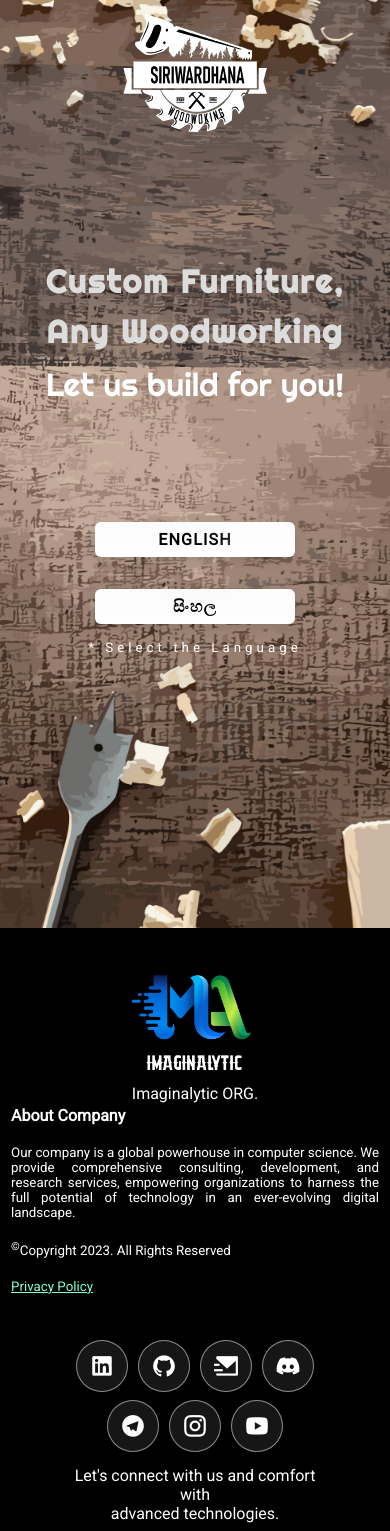
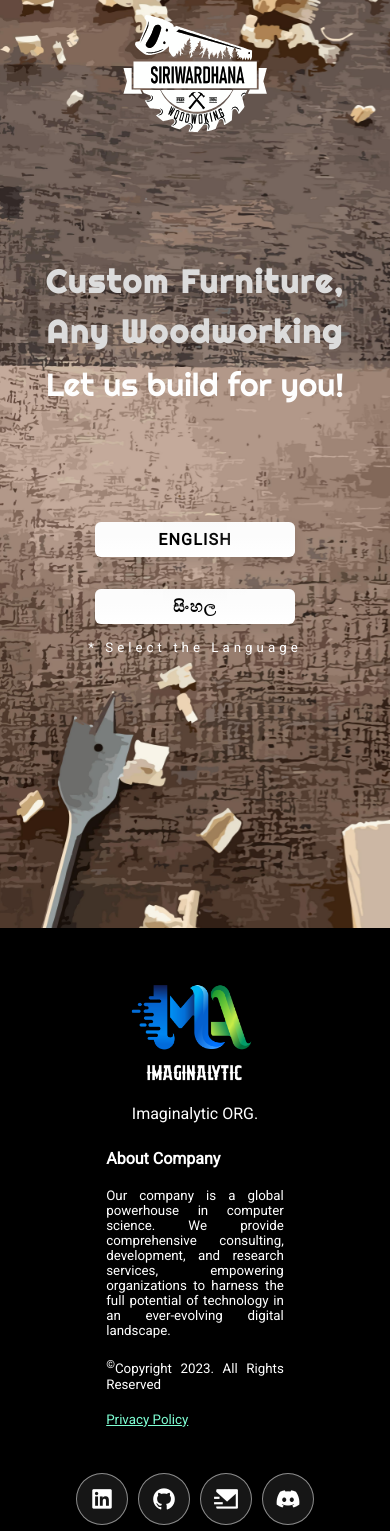
Before and after one commit to ishararaviget9/Woodworking, a React (Create React App) app: page / in a window 390 px wide. Shown: the top 1531 px of the page. Built offline with nearby package versions, Linux system fonts and the light colour scheme.

Commit message:
first commit

```diff
--- a/src/components/Footer.js
+++ b/src/components/Footer.js
@@ -5,7 +5,7 @@ import logo from "../assets/img/my_logo.png";
 const Footer = () => {
   return (
     <div className="footer">
-      <div className="container">
+      <div className="f_container">
         <div className="align-items-center">
           <div className="col">
             <img src={logo} alt="Logo" />
--- a/src/components/FooterStyle.css
+++ b/src/components/FooterStyle.css
@@ -1,47 +1,51 @@
+@import url("https://fonts.googleapis.com/css2?family=Shadows+Into+Light&display=swap");
 .footer {
   --dark-color: #000;
   background: var(--dark-color);
   padding: 2rem 4rem;
 }
-.container {
+.footer .f_container {
   display: flex;
   justify-content: center;
   width: 100%;
 }
-.align-items-center {
+.footer .f_container .align-items-center {
   display: flex;
   justify-content: space-between;
   width: 100%;
   height: 200px;
   color: #fff;
 }
-.align-items-center .col {
+.footer .f_container .align-items-center .col {
   width: 140px;
-  height: 120px;
+  height: 50%;
+  text-align: center;
+}
+.footer .f_container .align-items-center .col img {
+  width: 100%;
+  height: 100%;
+  object-fit: contain;
 }
 
-.align-items-center .discription {
+.footer .f_container .align-items-center .discription {
   padding: 1rem;
-  width: 400px;
+  width: 50%;
   display: flex;
   flex-direction: column;
 }
-.align-items-center .discription h4 {
+
+.footer .f_container .align-items-center .discription h4 {
   padding: 10px 0 10px 0;
   text-align: left;
 }
-.align-items-center .discription small {
+.footer .f_container .align-items-center .discription small {
   padding: 10px 0 10px 0;
   text-align: justify;
 }
-.align-items-center .discription small a {
+.footer .f_container .align-items-center .discription small a {
   color: aquamarine;
 }
-.align-items-center .col img {
-  width: 100%;
-  height: 100%;
-  object-fit: cover;
-}
+
 .social {
   padding: 1rem;
   display: flex;
@@ -80,41 +84,79 @@
 }
 
 @media (max-width: 576px) {
-  .align-items-center {
+  .footer .f_container .align-items-center {
     flex-direction: column;
     height: auto;
   }
-  .container {
+  .footer .f_container {
     flex-direction: column;
   }
-  .align-items-center {
+  .footer .f_container .align-items-center {
     align-items: center;
     justify-content: center;
   }
+  nav.navbar .navbar-nav .nav-link.navbar-link {
+    padding: 0 50px;
+  }
+  .navbar-text button {
+    margin-left: 50px;
+  }
+  .footer .f_container .align-items-center .col {
+    height: 80%;
+  }
+  .footer .f_container .align-items-center .discription {
+    width: 80%;
+  }
 }
+
 @media (max-width: 768px) {
-  .align-items-center {
+  .footer .f_container .align-items-center {
     flex-direction: column;
     height: auto;
   }
-  .container {
+  .footer .f_container {
     flex-direction: column;
   }
-  .align-items-center {
+  .footer .f_container .align-items-center {
     align-items: center;
     justify-content: center;
   }
+  nav.navbar .navbar-nav .nav-link.navbar-link {
+    padding: 0 50px;
+  }
+  .navbar-text button {
+    margin-left: 50px;
+  }
+  .footer .f_container .align-items-center .col {
+    height: 80%;
+  }
+  .footer .f_container .align-items-center .discription {
+    width: 80%;
+  }
 }
+
 @media (max-width: 992px) {
-  .align-items-center {
+  .footer .f_container .align-items-center {
     flex-direction: column;
     height: auto;
   }
-  .container {
+  .footer .f_container {
     flex-direction: column;
   }
-  .align-items-center {
+  .footer .f_container .align-items-center {
     align-items: center;
     justify-content: center;
   }
+  nav.navbar .navbar-nav .nav-link.navbar-link {
+    padding: 0 50px;
+  }
+  .navbar-text button {
+    margin-left: 50px;
+  }
+  .footer .f_container .align-items-center .col {
+    height: 80%;
+  }
+  .footer .f_container .align-items-center .discription {
+    width: 80%;
+  }
 }
--- a/src/components/NavbarStyles.css
+++ b/src/components/NavbarStyles.css
@@ -6,7 +6,7 @@
   width: 96%;
   height: 90px;
   border-radius: 10px;
-  position: fixed;
+  position: absolute;
   top: 20px;
   left: 50%;
   transform: translate(-50%);
--- a/src/components/StartNav.js
+++ b/src/components/StartNav.js
@@ -1,42 +1,11 @@
 import "./NavbarStyles.css";
 import Nabbar_logo from "../assets/img/woodLogo1.svg";
-import React, { useState, useEffect } from "react";
 
 /* import { Link } from "react-router-dom"; */
 function Navbar() {
-  const [isScrolled, setIsScrolled] = useState(false);
-
-  useEffect(() => {
-    const handleScroll = () => {
-      const scrollTop =
-        window.pageYOffset || document.documentElement.scrollTop;
-
-      // You can adjust the threshold as needed
-      const scrollThreshold = 100;
-
-      // Check if the user has scrolled beyond the threshold
-      if (scrollTop > scrollThreshold) {
-        setIsScrolled(true);
-      } else {
-        setIsScrolled(false);
-      }
-    };
-
-    // Attach the scroll event listener when the component mounts
-    window.addEventListener("scroll", handleScroll);
-
-    // Remove the scroll event listener when the component unmounts
-    return () => {
-      window.removeEventListener("scroll", handleScroll);
-    };
-  }, []); // Empty dependency array ensures the effect runs only once on mount
-
-  // Add your class conditionally based on the state
-  const containerClassName = isScrolled ? "scrolledClass" : "";
-
   return (
     <>
-      <nav className={`NavbarItems ${containerClassName}`}>
+      <nav className="NavbarItems">
         <a className="Navbar-logo" href="https://example.com">
           <div className="Navbar-img">
             <img src={Nabbar_logo} alt="logo"></img>
```
